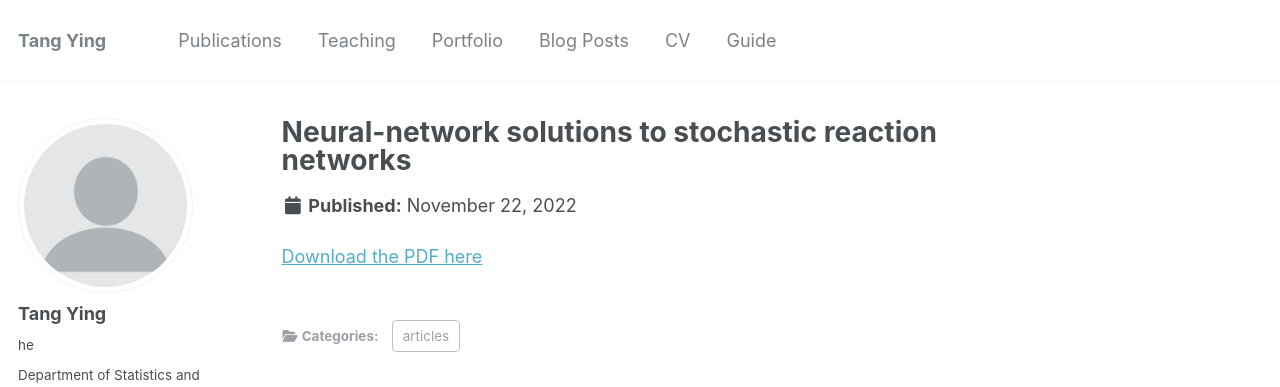
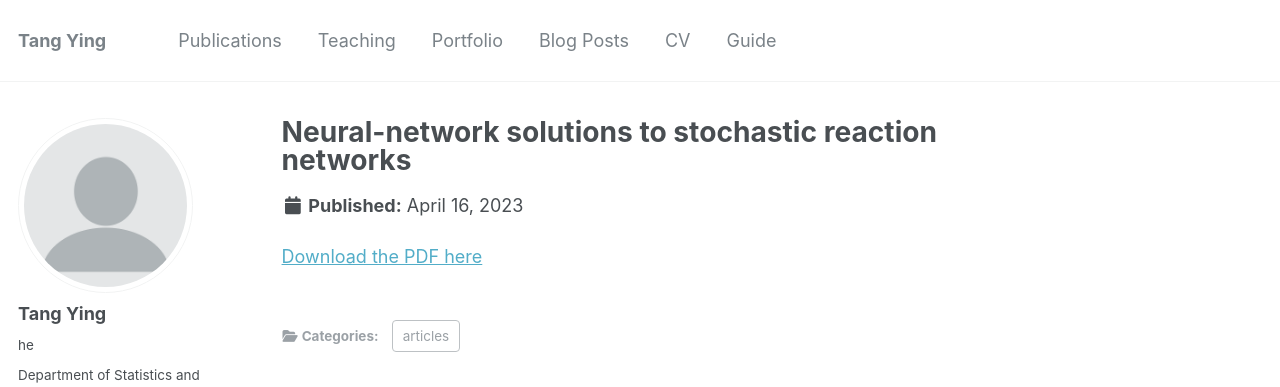
Before and after one commit to jamestang23/jamestang23.github.io, a Jekyll site: the page built from _publications/2023-04-16-nn-sr.md, in a window 1280 px wide. Shown: the top 387 px of the page. Built offline with Jekyll 4.4.1, drawn with Linux system fonts in a browser that asks for light colours.

Commit message:
Update and rename 2022-11-22-nn-sr.md to 2023-04-16-nn-sr.md

```diff
--- a/_publications/2022-11-22-nn-sr.md
+++ b/_publications/2023-04-16-nn-sr.md
@@ -1,10 +1,10 @@
 ---
 title: "Neural-network solutions to stochastic reaction networks"
 category: articles
-permalink: /publications/2022-11-22
+permalink: /publications/2023-04-16
 excerpt: "The stochastic reaction network is widely used to model stochastic processes in physics, chemistry and biology. However, the size of the state space increases exponentially with the number of species, making it challenging to investigate the time evolution of the chemical master equation for the reaction network. Here, we propose a machine-learning approach using the variational autoregressive network to solve the chemical master equation. The approach is based on the reinforcement learning framework and does not require any data simulated in prior by another method. Different from simulating single trajectories, the proposed approach tracks the time evolution of the joint probability distribution in the state space of species counts, and supports direct sampling of con-figurations and computing their normalized joint probabilities. We apply the approach to various
 systems in physics and biology, and demonstrate that it accurately generates the probability distribution over time in the genetic toggle switch, the early life self-replicator, the epidemic model and the intracellular signaling cascade. The variational autoregressive network exhibits a plasticity in representing the multimodal distribution by feedback regulations, cooperates with the conservation law, enables time-dependent reaction rates, and is efficient for high-dimensional reaction networks with allowing a flexible upper count limit. The results suggest a general approach to investigate stochastic reaction networks based on modern machine learning."
-date: 2022-11-22
+date: 2023-04-16
 ---
 
 [Download the PDF here](https://github.com/jamestang23/jamestang23.github.io/blob/master/2.pdf)
```
